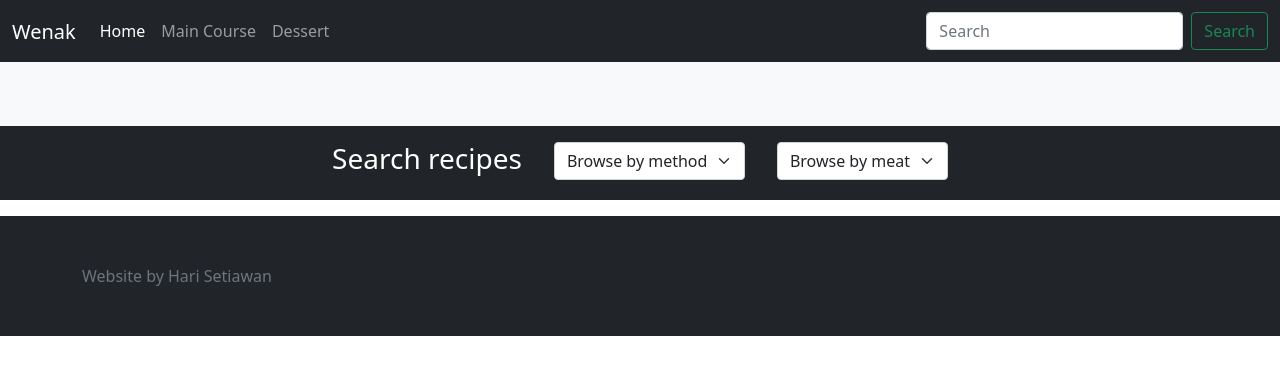
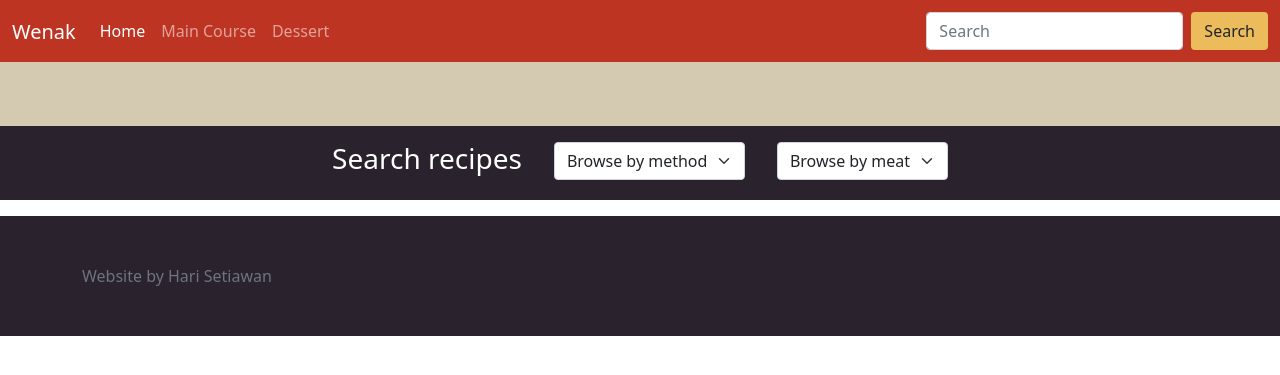
Before and after one commit to harisw/django-portoweb, a Django app: page /wenak/ in a window 1280 px wide. Shown: the top 375 px of the page. Run offline with Django 3.2, Linux system fonts and the light colour scheme; data that the repository does not hold is empty; parts of the project's set-up code (start-up, migrations or seed data) failed here and were passed over; some libraries are stand-ins or nearby versions.

Commit message:
Refined with wenak color theme

```diff
--- /dev/null
+++ b/wenak/static/css/main.css
@@ -0,0 +1,71 @@
+
+.main-primary-color {
+    background-color: #BD3423;
+}
+.main-sec-color {
+    background-color: #ECBB5C;
+}
+.main-third-color {
+    background-color: #D4CAB1;
+}
+.main-bg-dark {
+    background-color: #2A222D;
+}
+a {
+    color: #2A222D;
+}
+.link-wrapper a:before {
+    content: '';
+    position: absolute;
+    bottom: 0;
+    left: 0;
+    right: 50%;
+    height: 3px;
+    background-color: #20C2F7;
+    transform: scaleX(0);
+    transform-origin: bottom left;
+    transition: transform 0.3s;
+  }
+.link-wrapper a:after {
+    content: '';
+    position: absolute;
+    bottom: 0;
+    right: 0;
+    left: 50%;
+    height: 3px;
+    background-color: #20C2F7;
+    transform: scaleX(0);
+    transform-origin: bottom right;
+    transition: transform 0.3s;
+  }
+.link-wrapper a:hover:before {
+    transform: scaleX(1);
+}
+.link-wrapper a:hover:after {
+    transform: scaleX(1);
+}
+.btn:hover, .btn:focus {
+    box-shadow: 0 0.5em 0.5em -0.4em var(--hover);
+    transform: translateY(-0.25em);
+}
+
+.img-cover {
+    background-color: whitesmoke;
+    display: inline-block;
+    border-radius: 15%;
+}
+
+.img-cover .img-link:hover {
+    cursor: pointer;
+    opacity: .7;
+    border-radius: 30%;
+}
+.link-wrapper {
+    position: relative;
+    display: block;
+    padding: 10px 0;
+}
+
+.img-poster {
+    border-radius: 15%;
+}
--- a/wenak/templates/wenak/base.html
+++ b/wenak/templates/wenak/base.html
@@ -5,11 +5,12 @@
         <title>Hariswdev</title>
         <link href="https://cdn.jsdelivr.net/npm/bootstrap@5.0.2/dist/css/bootstrap.min.css" rel="stylesheet" integrity="sha384-EVSTQN3/azprG1Anm3QDgpJLIm9Nao0Yz1ztcQTwFspd3yD65VohhpuuCOmLASjC" crossorigin="anonymous">
         <link rel="stylesheet" href="https://cdn.jsdelivr.net/npm/bootstrap-icons@1.8.1/font/bootstrap-icons.css">
+        <link rel="stylesheet" href="{% static 'css/main.css' %}">
     </head>
     <body>
-        <main class="bg-light">
+        <main class="main-third-color">
             <header>
-                <nav class="navbar navbar-expand-lg navbar-dark bg-dark">
+                <nav class="navbar navbar-expand-lg navbar-dark main-primary-color">
                     <div class="container-fluid">
                       <h2><a class="navbar-brand" href="{% url 'wenak_index'%}">Wenak</a></h2>
                       <button class="navbar-toggler" type="button" data-bs-toggle="collapse" data-bs-target="#navbarSupportedContent" aria-controls="navbarSupportedContent" aria-expanded="false" aria-label="Toggle navigation">
@@ -40,13 +41,13 @@
                         </ul>
                         <form class="d-flex">
                           <input class="form-control me-2" type="search" placeholder="Search" aria-label="Search">
-                          <button class="btn btn-outline-success" type="submit">Search</button>
+                          <button class="btn main-sec-color" type="submit">Search</button>
                         </form>
                       </div>
                     </div>
                   </nav>
             </header>
-            <div class="">
+            <div>
                 <!-- <div class="row p-4 pb-0 pe-lg-0 pt-lg-5 align-items-center rounded-3 border shadow-lg bg-white"> -->
                     {% block content %}
                     {% endblock %}
@@ -54,7 +55,7 @@
             </div>
         </div>
         </main>
-        <footer class="footer mt-auto py-5 pe-0 bg-dark">
+        <footer class="footer mt-auto py-5 pe-0 main-bg-dark">
           <div class="container">
             <span class="text-muted">Website by Hari Setiawan</span>
           </div>
--- a/wenak/templates/wenak/wenak.html
+++ b/wenak/templates/wenak/wenak.html
@@ -5,16 +5,18 @@
         <div class="d-flex flex-row mt-5">
             {% for cat in time_cat %}
                 <div class="pd-2 bd-highlight mx-3">
-                    <img src="{{ cat.image }}"
-                    alt="{{ cat.name }} image" class="rounded mx-auto" width="250" height="300" style="object-fit: cover;">
+                    <div class="img-cover">
+                        <img src="{{ cat.image }}"
+                        alt="{{ cat.name }} image" class="rounded mx-auto img-link" width="250" height="300" style="object-fit: cover;" data-url="{%url 'views_by_category' category_type=cat.type tag=cat.tag %}">
+                    </div>
                     <h4 class="text-center mt-2">
-                        <a href="{%url 'views_by_category' category_type=cat.type tag=cat.tag %}" style="text-decoration: none;">{{cat.name}}</a>
+                        <a class="text-dark" href="{%url 'views_by_category' category_type=cat.type tag=cat.tag %}" style="text-decoration: none;">{{cat.name}}</a>
                     </h4>
                 </div>
             {% endfor %}
         </div>
     </div>
-    <div class="d-flex flex-row my-3 mx-0 bg-dark p-3 justify-content-center">
+    <div class="d-flex flex-row my-3 mx-0 main-bg-dark p-3 justify-content-center">
         <div class="bd-highlight px-3">
             <h3 class="text-white">Search recipes</h4>
         </div>
@@ -48,5 +50,10 @@
             var url = window.location.href+"method/";
             window.location = url+this.value;
         })
+
+        $('.food-poster').click(function(ev) {
+            window.location = $(this).data('url');
+            // window.location = this;
+        })
     </script>
 {% endblock %}
```
Also changed, not shown: wenak/templates/wenak/by_category.html (+15 -8 lines).
